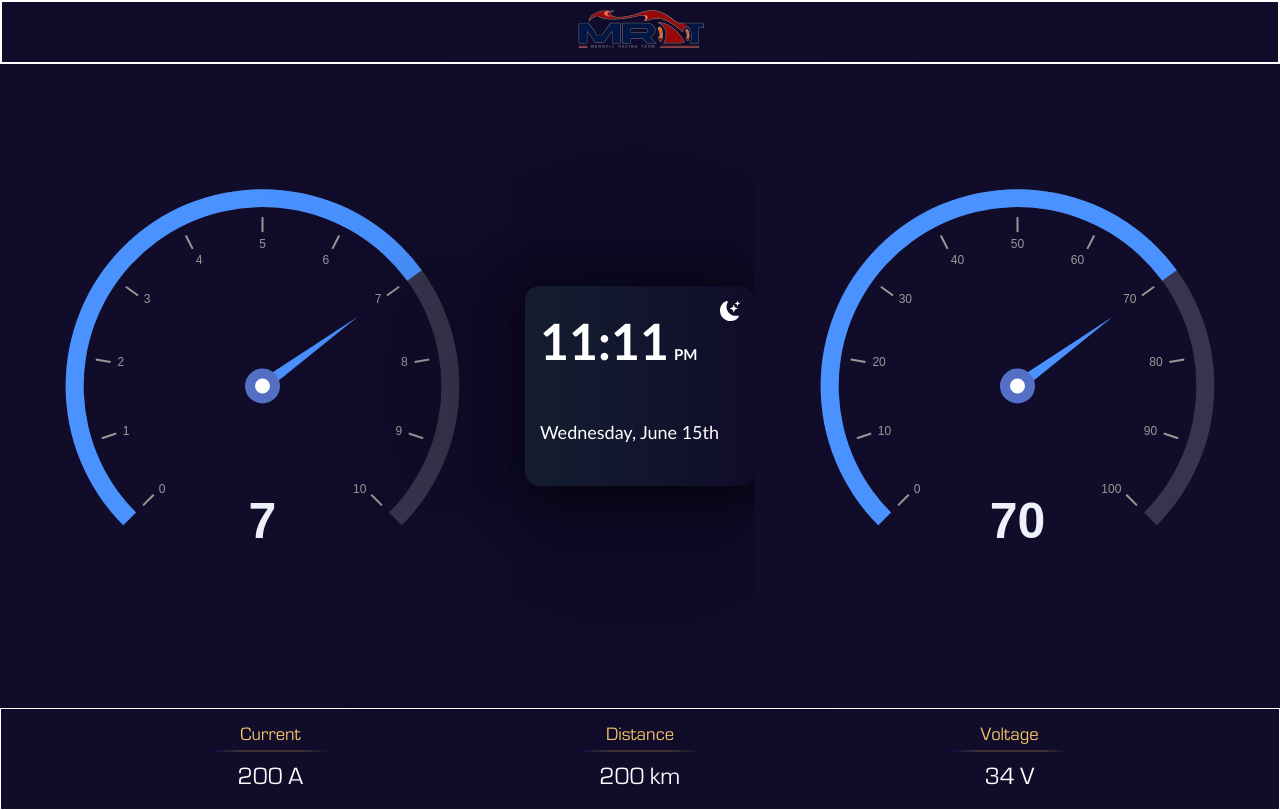
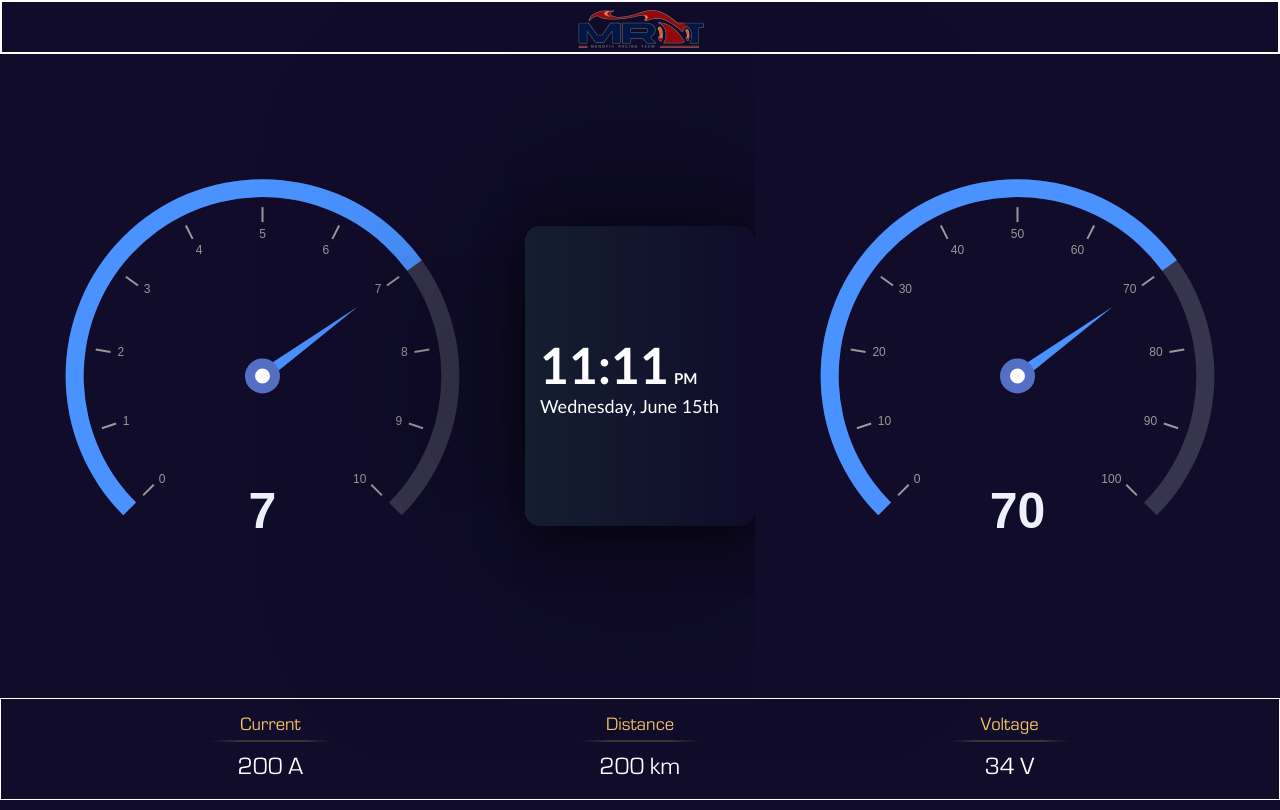
Before and after one commit to loaywaleed/mrt-dashboard, a website: page index.html in a window 1280 px wide. Drawn offline with nearby package versions, Linux system fonts and the light colour scheme.

Commit message:
refactoring

```diff
--- /dev/null
+++ b/css/common.css
@@ -0,0 +1,11 @@
+* {
+    padding: 0;
+    margin: 0;
+}
+
+body {
+    margin: 0;
+    height: 100%;
+    background-color: #100C2A;
+    color: white;
+}
--- a/css/header.css
+++ b/css/header.css
@@ -1,12 +1,7 @@
-body {
-    margin: 0;
-    height: 100%;
-    background-color: #100C2A;
-    color: white;
-}
+
 
 header {
-    height: 60px;
+    height: 50px;
     width: calc(100% - 4px);
     border: 2px solid white;
     display: flex;
--- a/css/styles.css
+++ b/css/styles.css
@@ -12,7 +12,7 @@
 
 .card {
   width: 230px;
-  height: 200px;
+  height: 300px;
   background: rgb(17, 4, 134);
   border-radius: 15px;
   box-shadow: rgb(0, 0, 0, 0.7) 5px 10px 50px, rgb(0, 0, 0, 0.7) -5px 0px 250px;
@@ -49,10 +49,10 @@
   font-family: 'Gill Sans', 'Gill Sans MT', Calibri, 'Trebuchet MS', sans-serif;
 }
 
-.moon {
+/* .moon {
   font-size: 20px;
   position: absolute;
   right: 15px;
   top: 15px;
   transition: all 0.3s ease-in-out;
-}
+} */
--- a/index.html
+++ b/index.html
@@ -6,8 +6,8 @@
   <link rel="stylesheet" href="css/styles.css">
   <link rel="stylesheet" href="css/header.css">
   <link rel="stylesheet" href="css/footer.css">
+  <link rel="stylesheet" href="css/common.css">
 </head>
-
 <body>
   <header>
     <div class="logo"></div>
@@ -18,7 +18,7 @@
       <div class="card">
         <p class="time-text"><span>11:11</span><span class="time-sub-text">PM</span></p>
         <p class="day-text">Wednesday, June 15th</p>
-        <svg xmlns="http://www.w3.org/2000/svg" width="1em" height="1em" viewBox="0 0 16 16" stroke-width="0"
+        <!-- <svg xmlns="http://www.w3.org/2000/svg" width="1em" height="1em" viewBox="0 0 16 16" stroke-width="0"
           fill="currentColor" stroke="currentColor" class="moon">
           <path
             d="M6 .278a.768.768 0 0 1 .08.858 7.208 7.208 0 0 0-.878 3.46c0 4.021 3.278 7.277 7.318 7.277.527 0 1.04-.055 1.533-.16a.787.787 0 0 1 .81.316.733.733 0 0 1-.031.893A8.349 8.349 0 0 1 8.344 16C3.734 16 0 12.286 0 7.71 0 4.266 2.114 1.312 5.124.06A.752.752 0 0 1 6 .278z">
@@ -26,7 +26,7 @@
           <path
             d="M10.794 3.148a.217.217 0 0 1 .412 0l.387 1.162c.173.518.579.924 1.097 1.097l1.162.387a.217.217 0 0 1 0 .412l-1.162.387a1.734 1.734 0 0 0-1.097 1.097l-.387 1.162a.217.217 0 0 1-.412 0l-.387-1.162A1.734 1.734 0 0 0 9.31 6.593l-1.162-.387a.217.217 0 0 1 0-.412l1.162-.387a1.734 1.734 0 0 0 1.097-1.097l.387-1.162zM13.863.099a.145.145 0 0 1 .274 0l.258.774c.115.346.386.617.732.732l.774.258a.145.145 0 0 1 0 .274l-.774.258a1.156 1.156 0 0 0-.732.732l-.258.774a.145.145 0 0 1-.274 0l-.258-.774a1.156 1.156 0 0 0-.732-.732l-.774-.258a.145.145 0 0 1 0-.274l.774-.258c.346-.115.617-.386.732-.732L13.863.1z">
           </path>
-        </svg>
+        </svg> -->
       </div>
       <!-- <h2>Some Text Here</h2>
       <p>This is some text between the charts.</p> -->
```
